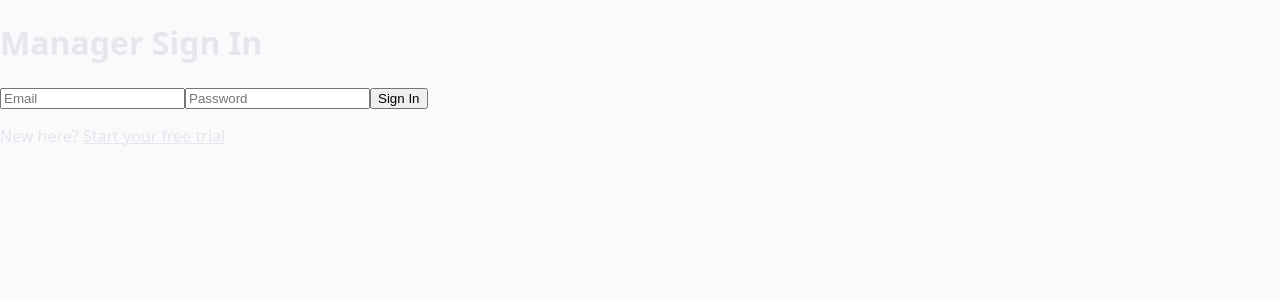
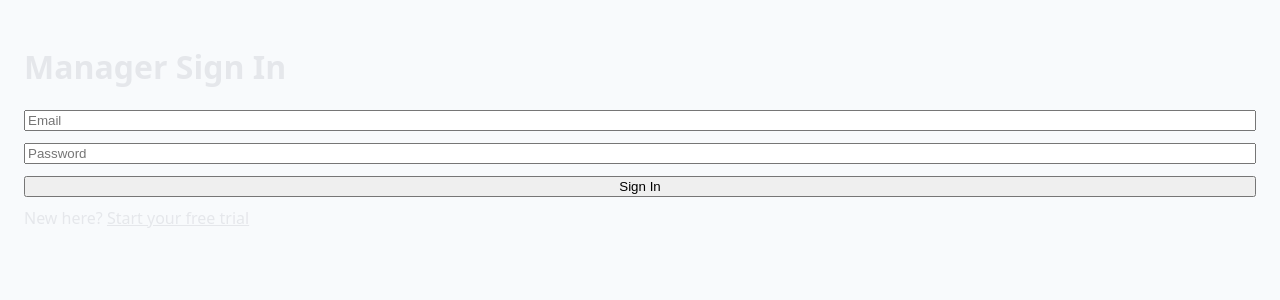
Before and after one commit to dmeadows001/turn-qa, a Next.js app: page /login in a window 1280 px wide. Shown: the top 300 px of the page. Built offline with nearby package versions, Linux system fonts and the light colour scheme.

Commit message:
Update login.tsx

```diff
--- a/pages/login.tsx
+++ b/pages/login.tsx
@@ -1,6 +1,9 @@
 import { useState } from 'react';
 import { supabaseBrowser } from '@/lib/supabaseBrowser';
 import Link from 'next/link';
+import Card from '@/components/ui/Card';
+import Input from '@/components/ui/Input';
+import { PrimaryButton } from '@/components/ui/Button';
 
 export default function Login() {
   const [email, setEmail] = useState('');
@@ -20,23 +23,19 @@ export default function Login() {
   }
 
   return (
-    <main className="min-h-screen bg-black text-white grid place-items-center p-6">
-      <div className="w-full max-w-md bg-white/5 border border-white/10 rounded-2xl p-6">
-        <h1 className="text-2xl font-semibold mb-4">Manager Sign In</h1>
-        <form onSubmit={onSubmit} className="space-y-3">
-          <input className="w-full rounded-xl bg-black/40 border border-white/10 p-3"
-                 placeholder="Email" type="email" value={email} onChange={e=>setEmail(e.target.value)} required />
-          <input className="w-full rounded-xl bg-black/40 border border-white/10 p-3"
-                 placeholder="Password" type="password" value={password} onChange={e=>setPassword(e.target.value)} required />
-          <button className="w-full rounded-2xl bg-white/10 hover:bg-white/20 py-3" disabled={loading}>
-            {loading ? 'Signing in…' : 'Sign In'}
-          </button>
-          {msg && <p className="text-red-400 text-sm">{msg}</p>}
+    <main className="centered">
+      <Card className="w-full max-w-md">
+        <h1 className="h1">Manager Sign In</h1>
+        <form onSubmit={onSubmit} style={{ display: 'grid', gap: 12 }}>
+          <Input placeholder="Email" type="email" value={email} onChange={e=>setEmail(e.target.value)} required />
+          <Input placeholder="Password" type="password" value={password} onChange={e=>setPassword(e.target.value)} required />
+          <PrimaryButton disabled={loading}>{loading ? 'Signing in…' : 'Sign In'}</PrimaryButton>
+          {msg && <p style={{ color: '#fda4af', fontSize: 14 }}>{msg}</p>}
         </form>
-        <p className="mt-4 text-sm opacity-80">
-          New here? <Link href="/signup" className="underline">Start your free trial</Link>
+        <p className="hint" style={{ marginTop: 10 }}>
+          New here? <Link href="/signup" style={{ textDecoration: 'underline', color: 'var(--text)' }}>Start your free trial</Link>
         </p>
-      </div>
+      </Card>
     </main>
   );
 }
```
